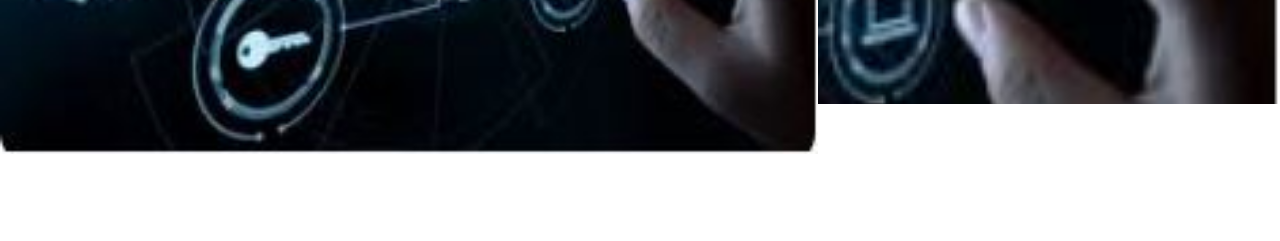
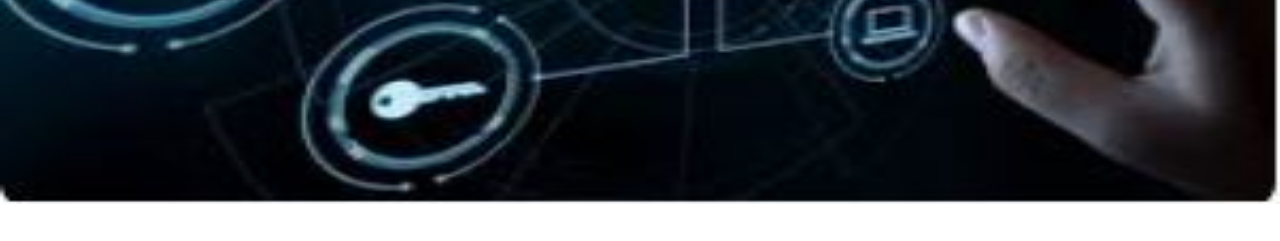
Before and after one commit to BozanaBL/CiberSeguridad, a plain HTML site: page index.html in a window 1280 px wide. Shown: the part 352-593 px from the top of the page. Drawn offline with nearby package versions, Linux system fonts and the light colour scheme.

Commit message:
Ajuste de imagen de header

```diff
--- a/asset/css/style.css
+++ b/asset/css/style.css
@@ -5,13 +5,7 @@
 .img_Amenazas{
     height: 250px;
 }
-.hero {
-  background: url('../img/ciberseguridad.jpg') center/cover no-repeat;
-  height: 400px;
-  display: flex;
-  align-items: center;
-  justify-content: center;
-}
+
 
 .hero h1, .hero p {
   color: white;
```
